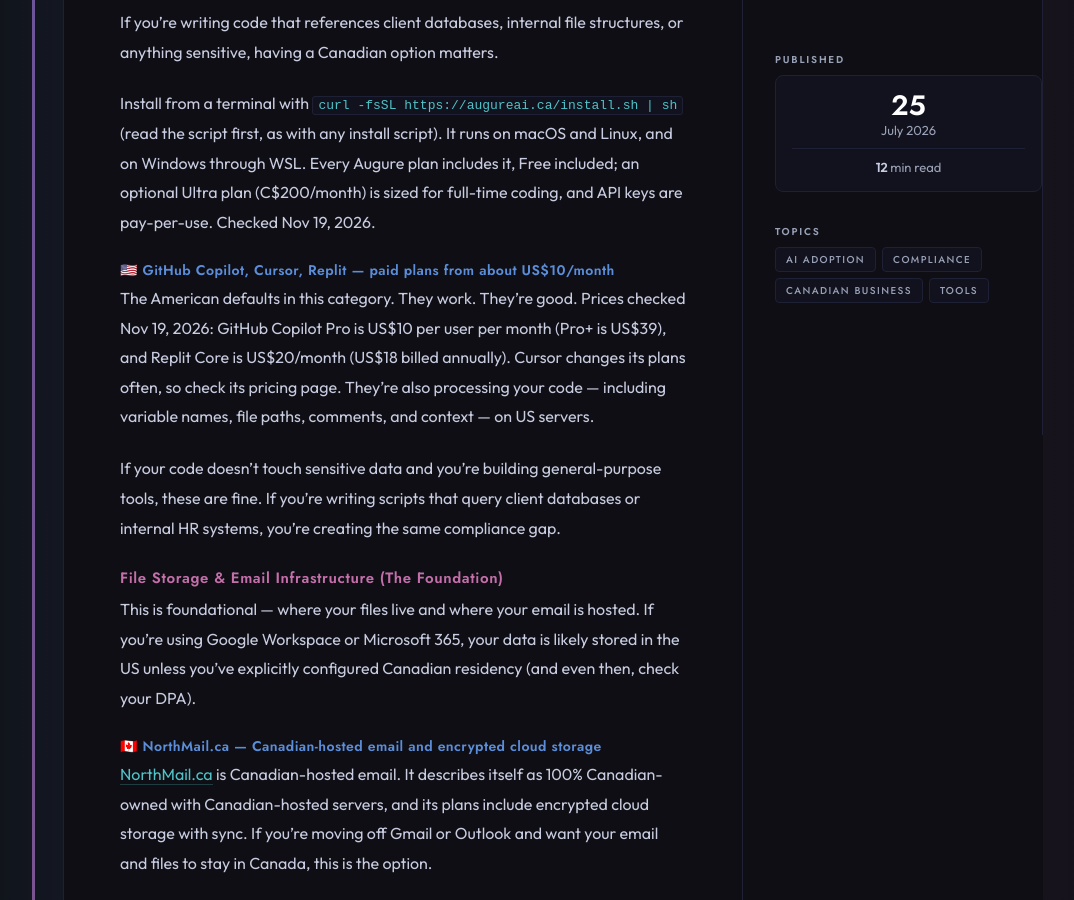
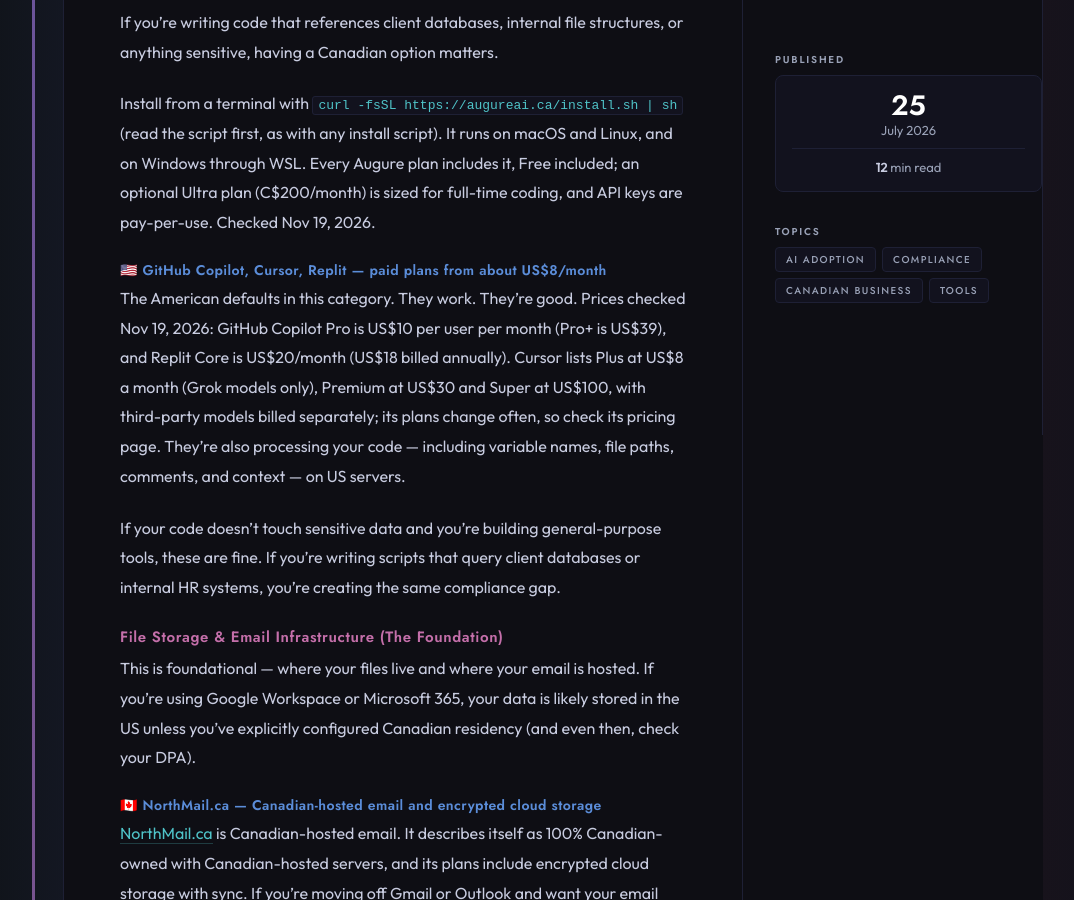
Before and after one commit to elizabethlemoine33-commits/bynorthlight-site, a Jekyll site: the page built from blog/best-ai-tools-canadian-small-businesses-2026.md, in a window 1280 px wide and 900 px high, scrolled down 6103 px. Shown: the whole window, without its empty margins (87-1161 px from the left). Built offline with Jekyll 4.4.1, drawn with Linux system fonts in a browser that asks for light colours; a script that is not in the unit is left out.

Commit message:
Best AI Tools post: Cursor plans as listed on its pricing page
Co-Authored-By: Claude Sonnet 5.5 <noreply@anthropic.com>

```diff
--- a/blog/best-ai-tools-canadian-small-businesses-2026.md
+++ b/blog/best-ai-tools-canadian-small-businesses-2026.md
@@ -139,9 +139,9 @@ If you're writing code that references client databases, internal file structure
 
 Install from a terminal with `curl -fsSL https://augureai.ca/install.sh | sh` (read the script first, as with any install script). It runs on macOS and Linux, and on Windows through WSL. Every Augure plan includes it, Free included; an optional Ultra plan (C$200/month) is sized for full-time coding, and API keys are pay-per-use. Checked Nov 19, 2026.
 
-#### 🇺🇸 GitHub Copilot, Cursor, Replit — paid plans from about US$10/month
+#### 🇺🇸 GitHub Copilot, Cursor, Replit — paid plans from about US$8/month
 
-The American defaults in this category. They work. They're good. Prices checked Nov 19, 2026: GitHub Copilot Pro is US$10 per user per month (Pro+ is US$39), and Replit Core is US$20/month (US$18 billed annually). Cursor changes its plans often, so check its pricing page. They're also processing your code — including variable names, file paths, comments, and context — on US servers.
+The American defaults in this category. They work. They're good. Prices checked Nov 19, 2026: GitHub Copilot Pro is US$10 per user per month (Pro+ is US$39), and Replit Core is US$20/month (US$18 billed annually). Cursor lists Plus at US$8 a month (Grok models only), Premium at US$30 and Super at US$100, with third-party models billed separately; its plans change often, so check its pricing page. They're also processing your code — including variable names, file paths, comments, and context — on US servers.
 
 If your code doesn't touch sensitive data and you're building general-purpose tools, these are fine. If you're writing scripts that query client databases or internal HR systems, you're creating the same compliance gap.
 
```
